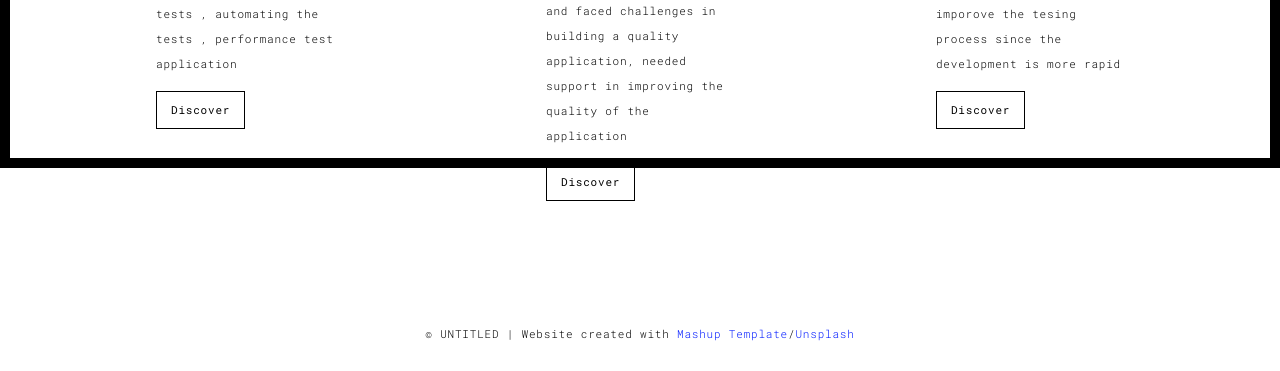
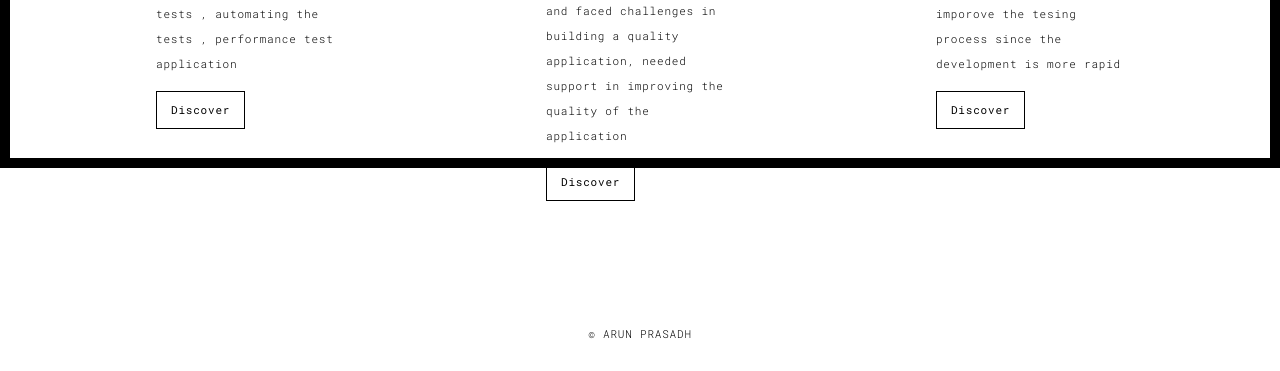
Before and after one commit to Arunprasadh93/portfo, a Flask app: page /works.html in a window 1280 px wide. Shown: the part 632-1003 px from the top of the page. Run offline with Flask 2, Linux system fonts and the light colour scheme; some libraries are stand-ins or nearby versions.

Commit message:
added copyrights

```diff
--- a/templates/works.html
+++ b/templates/works.html
@@ -171,7 +171,7 @@
   <div class="container">
     <div class="row">
       <div class="col-xs-12">
-        <p>© UNTITLED | Website created with <a href="http://www.mashup-template.com/" title="Create website with free html template">Mashup Template</a>/<a href="https://www.unsplash.com/" title="Beautiful Free Images">Unsplash</a></p>
+        <p>© ARUN PRASADH</p>
       </div>
     </div>
   </div>
```
